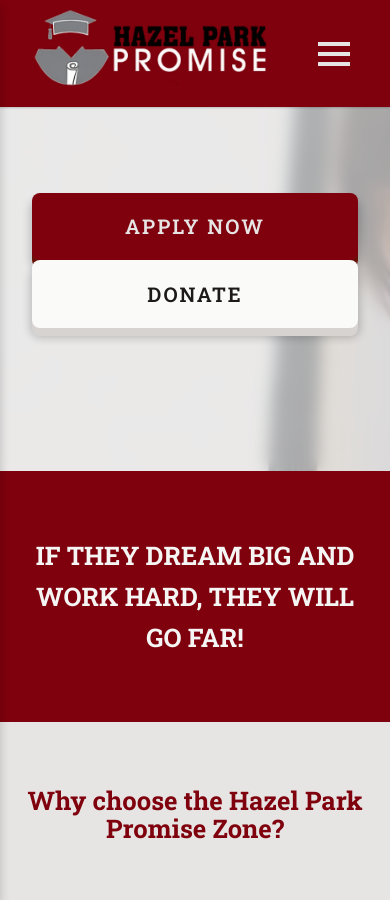
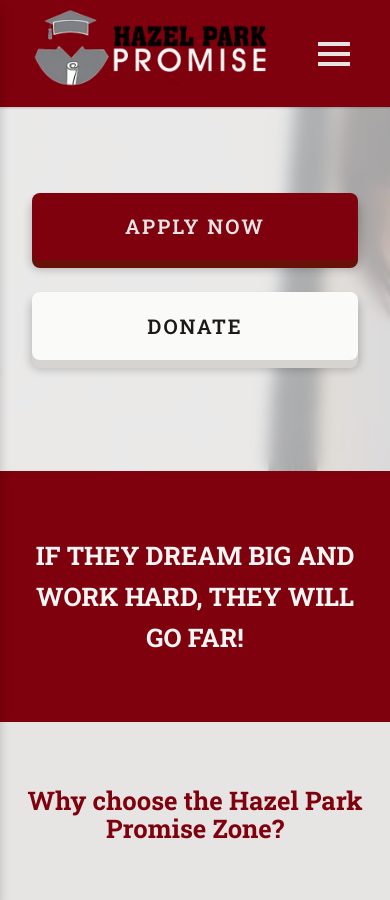
Before and after one commit to rsdrew/promiseZone, a Jekyll site: the page built from index.html, in a window 390 px wide and 900 px high, scrolled down 439 px. Built offline with Jekyll 4.4.1, drawn with Linux system fonts in a browser that asks for light colours.

Commit message:
Spacing fix for CTA buttons on home page

```diff
--- a/_sass/pages/index.scss
+++ b/_sass/pages/index.scss
@@ -196,7 +196,7 @@
     }
 
     &__button--apply-now {
-      margin-right: 2rem;
+      margin-bottom: 2rem;
     }
 
   }
```
